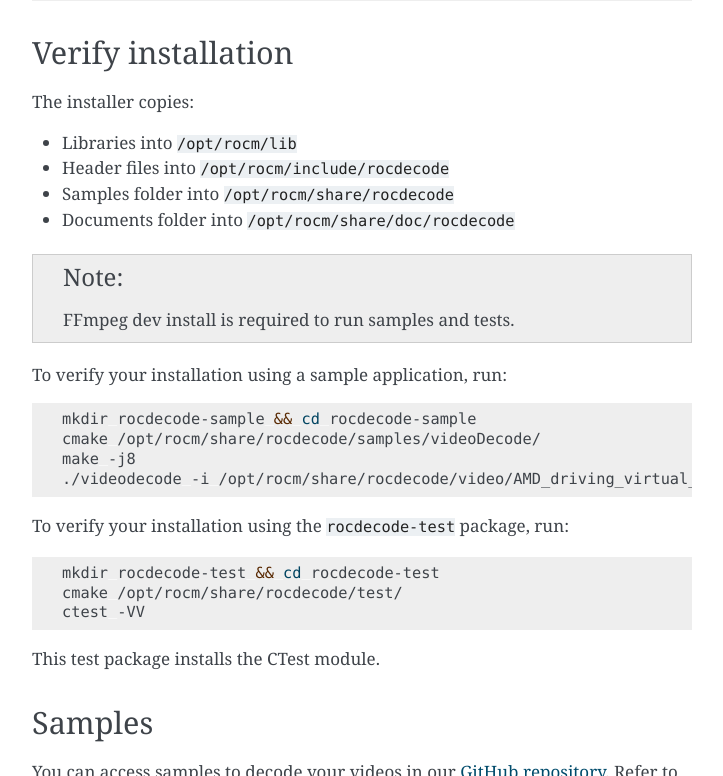
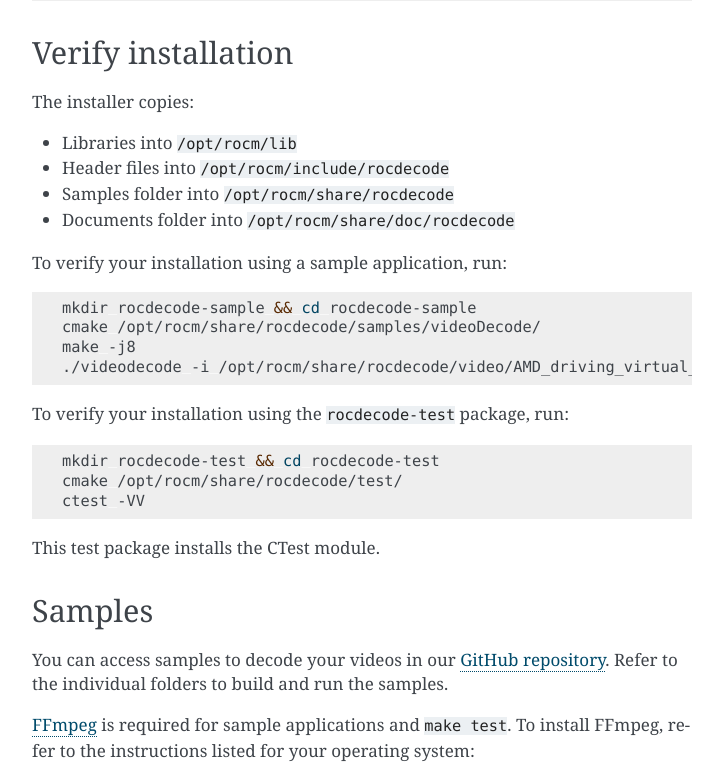
Before and after one commit to ROCm/rocDecode, a Sphinx documentation site: the page built from docs/install/install.rst, in a window 1280 px wide and 900 px high, scrolled down 2781 px, cut to the strip 0-776 px from the top of the window. Shown: the whole strip, without its empty margins (388-1111 px from the left). Built offline with Sphinx 7.4.7, drawn with Linux system fonts in a browser that asks for light colours.

Commit message:
remove extraneous note

```diff
--- a/docs/install/install.rst
+++ b/docs/install/install.rst
@@ -173,10 +173,6 @@ The installer copies:
 * Samples folder into ``/opt/rocm/share/rocdecode``
 * Documents folder into ``/opt/rocm/share/doc/rocdecode``
 
-.. note::
-
-  FFmpeg dev install is required to run samples and tests.
-
 To verify your installation using a sample application, run:
 
 .. code:: shell
```
